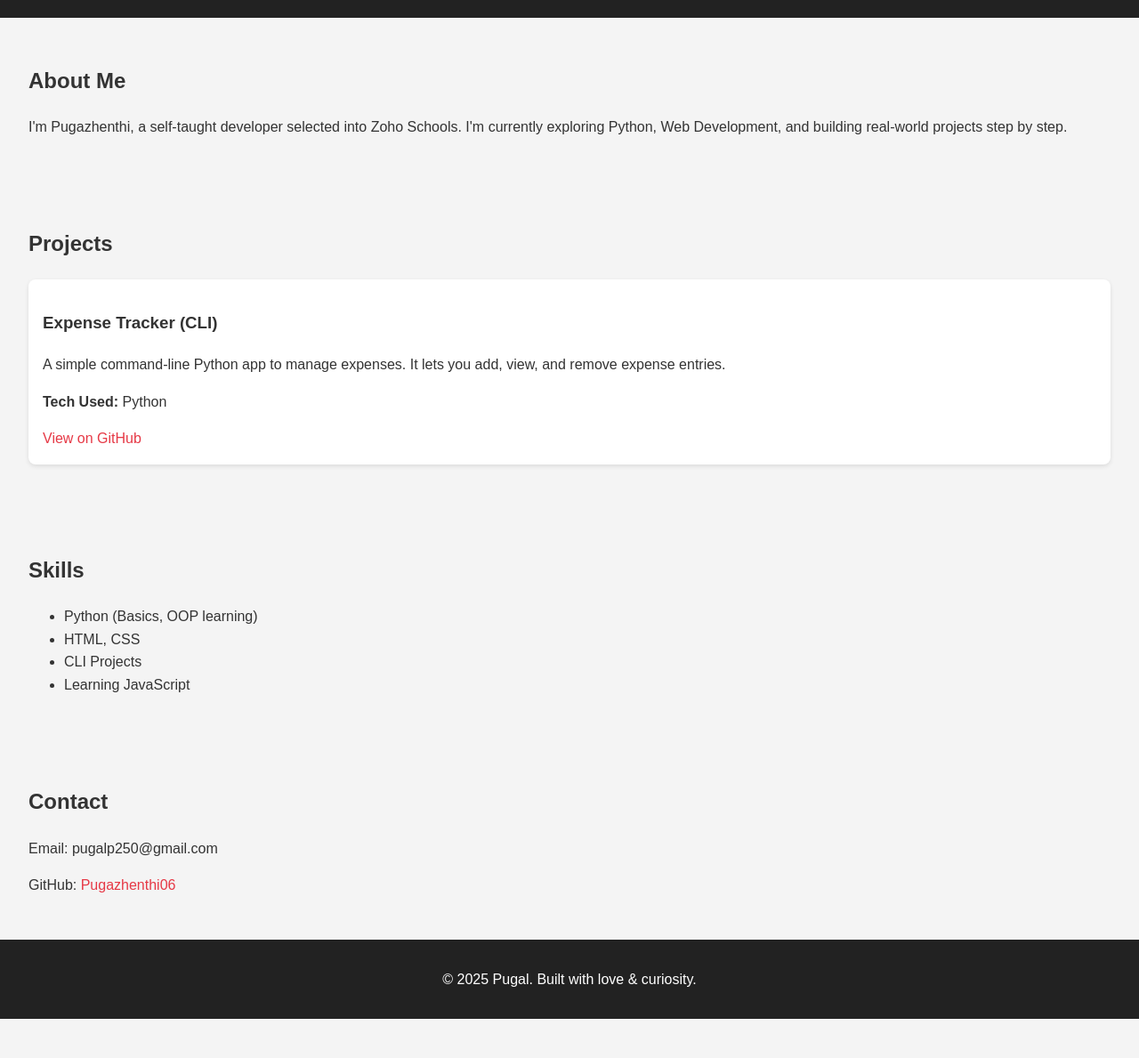
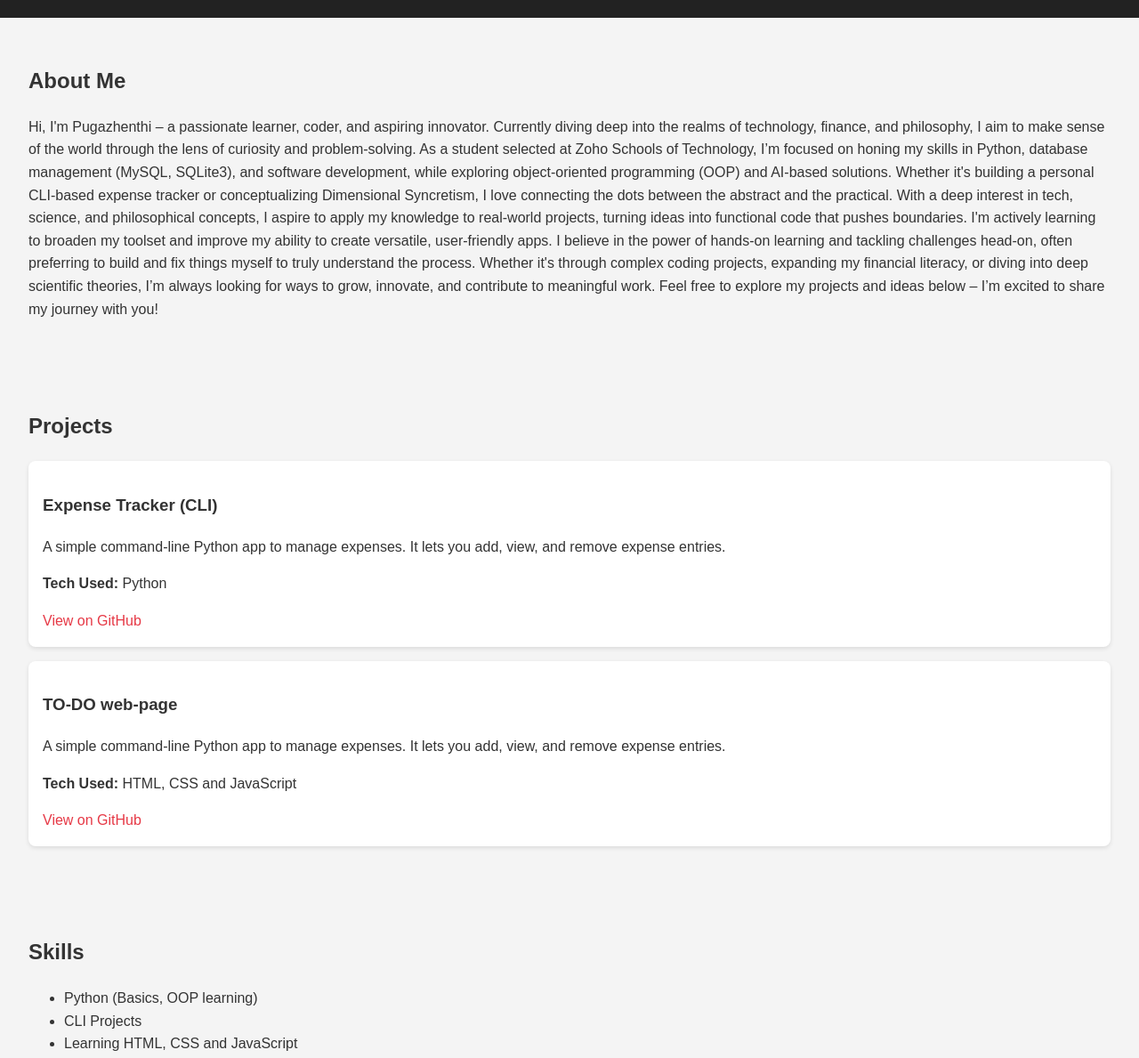
Before and after one commit to Pugazhenthi06/TO-DO, a plain HTML site: page Portfolio/index.html in a window 1280 px wide. Shown: the part 180-1369 px from the top of the page at 89% size. Before the commit the page ends 1325 px from the top, so only its background shows below. Drawn offline with Linux system fonts and the light colour scheme.

Commit message:
Added things in portfolio

```diff
--- a/Portfolio/index.html
+++ b/Portfolio/index.html
@@ -16,8 +16,15 @@
 
     <section class="about">
         <h2>About Me</h2>
-        <p>I'm Pugazhenthi, a self-taught developer selected into Zoho Schools. I'm currently exploring Python, Web
-            Development, and building real-world projects step by step.</p>
+        <p>Hi, I'm Pugazhenthi – a passionate learner, coder, and aspiring innovator. Currently diving deep into the realms of technology, finance, and philosophy, I aim to make sense of the world through the lens of curiosity and problem-solving.
+
+            As a student selected at Zoho Schools of Technology, I’m focused on honing my skills in Python, database management (MySQL, SQLite3), and software development, while exploring object-oriented programming (OOP) and AI-based solutions. Whether it's building a personal CLI-based expense tracker or conceptualizing Dimensional Syncretism, I love connecting the dots between the abstract and the practical.
+
+            With a deep interest in tech, science, and philosophical concepts, I aspire to apply my knowledge to real-world projects, turning ideas into functional code that pushes boundaries. I'm actively learning to broaden my toolset and improve my ability to create versatile, user-friendly apps.
+
+            I believe in the power of hands-on learning and tackling challenges head-on, often preferring to build and fix things myself to truly understand the process. Whether it's through complex coding projects, expanding my financial literacy, or diving into deep scientific theories, I’m always looking for ways to grow, innovate, and contribute to meaningful work.
+
+            Feel free to explore my projects and ideas below – I’m excited to share my journey with you!</p>
     </section>
 
     <section class="projects">
@@ -29,15 +36,21 @@
             <p><strong>Tech Used:</strong> Python</p>
             <a href=https://github.com/Pugazhenthi06/Expense_Tracker.git target="_blank">View on GitHub</a>
         </div>
+        <div class="project-card">
+            <h3>TO-DO web-page</h3>
+            <p>A simple command-line Python app to manage expenses. It lets you add, view, and remove expense entries.
+            </p>
+            <p><strong>Tech Used:</strong> HTML, CSS and JavaScript</p>
+            <a href=https://github.com/Pugazhenthi06/Expense_Tracker.git target="_blank">View on GitHub</a>
+        </div>
     </section>
 
     <section class="skills">
         <h2>Skills</h2>
         <ul>
             <li>Python (Basics, OOP learning)</li>
-            <li>HTML, CSS</li>
             <li>CLI Projects</li>
-            <li>Learning JavaScript</li>
+            <li>Learning HTML, CSS and JavaScript</li>
         </ul>
     </section>
 
@@ -48,7 +61,7 @@
     </section>
 
     <footer>
-        <p>&copy; 2025 Pugal. Built with love & curiosity.</p>
+        <p>&copy; 2025 Pugazhenthi. Built with love & curiosity.</p>
     </footer>
 </body>
 
```
